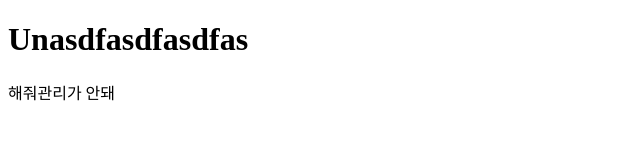
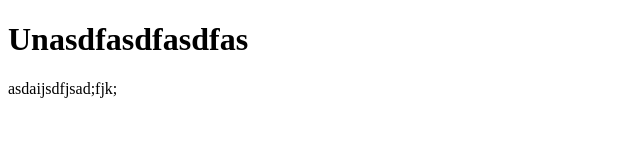
Before and after one commit to parkhansung1/UnderLive, a plain HTML site: page index.html in a window 1280 px wide. Shown: the full height of the page, 0-640 px from the left. Drawn offline with Linux system fonts and the light colour scheme.

Commit message:
구경중인 은혜

```diff
--- a/index.html
+++ b/index.html
@@ -5,6 +5,6 @@
 </head>
 <body>
     <h1>Unasdfasdfasdfas</h1>
-    <p>해줘관리가 안돼 </p>
+    <p>asdaijsdfjsad;fjk; </p>
 </body>
 </html>
```
